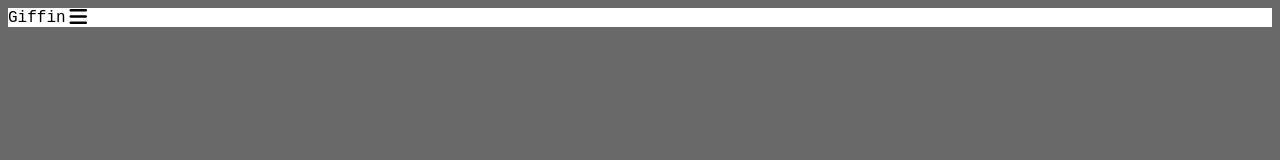
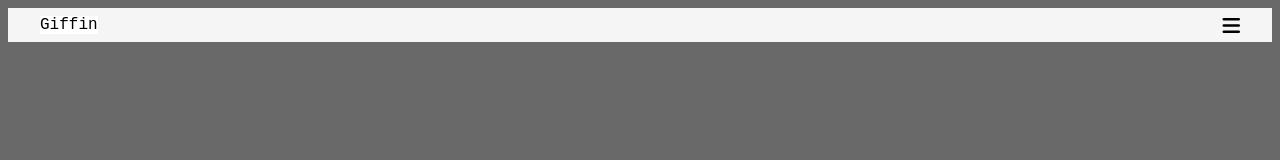
Before and after one commit to Pyro-Kinetic/giffin, a plain HTML site: page html/index.html in a window 1280 px wide. Drawn offline with Linux system fonts and the light colour scheme; a web font is replaced by a local one.

Commit message:
Style navigation bar with a new `.nav ` class in CSS and SCSS

```diff
--- a/css/style.scss
+++ b/css/style.scss
@@ -25,3 +25,11 @@
   padding: 0.5em;
   margin: auto;
 }
+
+.nav {
+  background-color: whitesmoke;
+  display: flex;
+  align-items: center;
+  justify-content: space-between;
+  padding: 0.5em 2em;
+}
```
Also changed, not shown: css/style.css.
